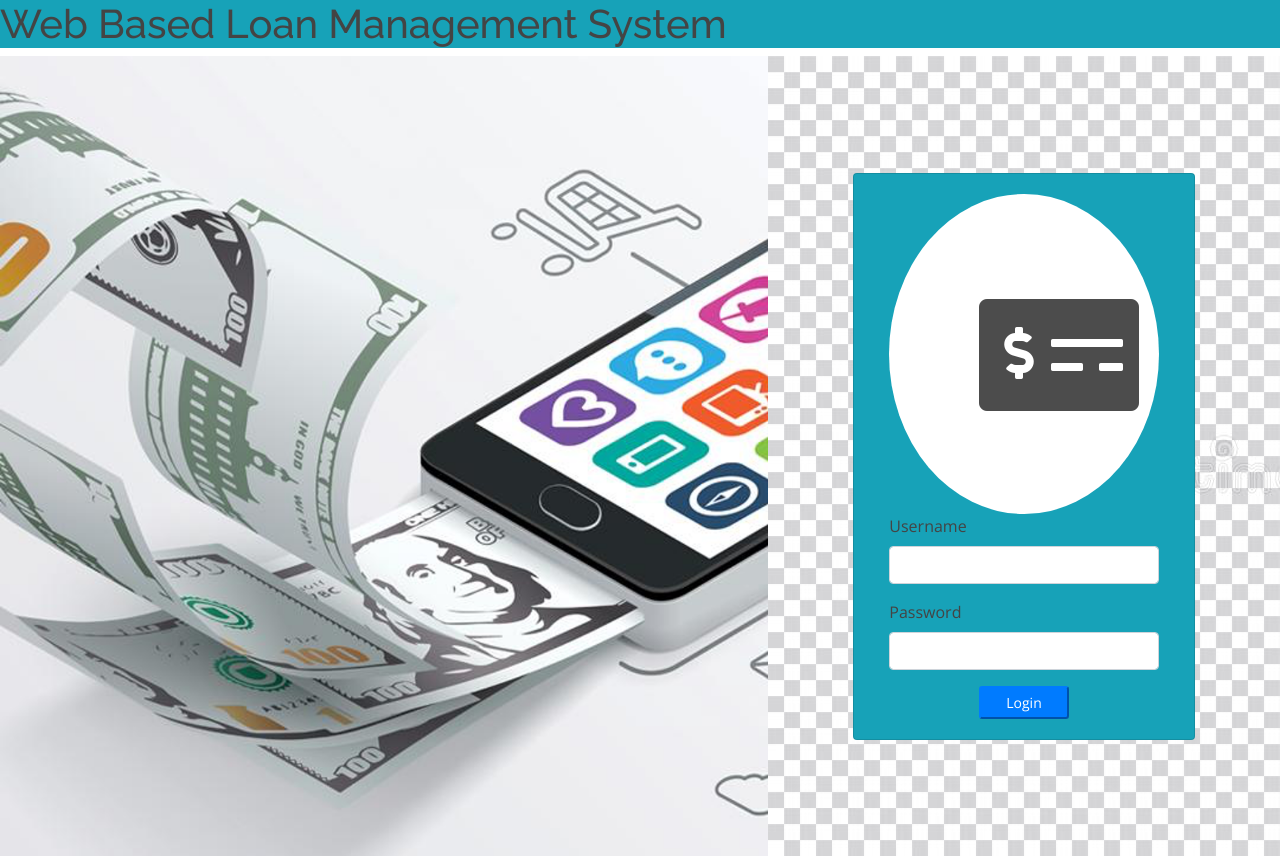
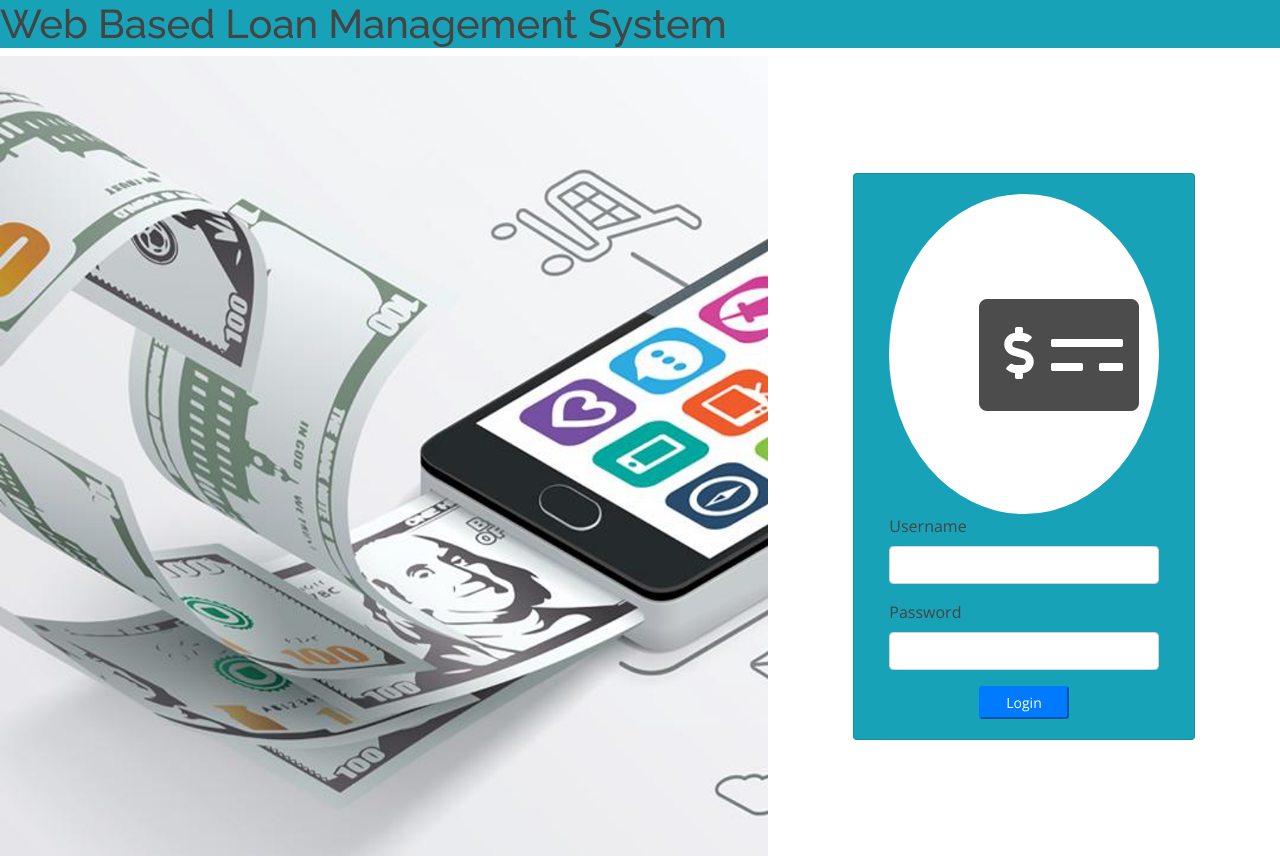
Before and after one commit to Hari7Me/LMS_FRT, a PHP site: page /login.php in a window 1280 px wide. Run offline with PHP 8.4, Linux system fonts and the light colour scheme; data that the repository does not hold is empty; some libraries are stand-ins or nearby versions.

Commit message:
Update login.php

```diff
--- a/login.php
+++ b/login.php
@@ -70,7 +70,7 @@ div#login-right::before {
     left: 0;
     width: calc(100%);
     height: calc(100%);
-    background: url(assets/img/1.png);
+
 }
 
 </style>
```
